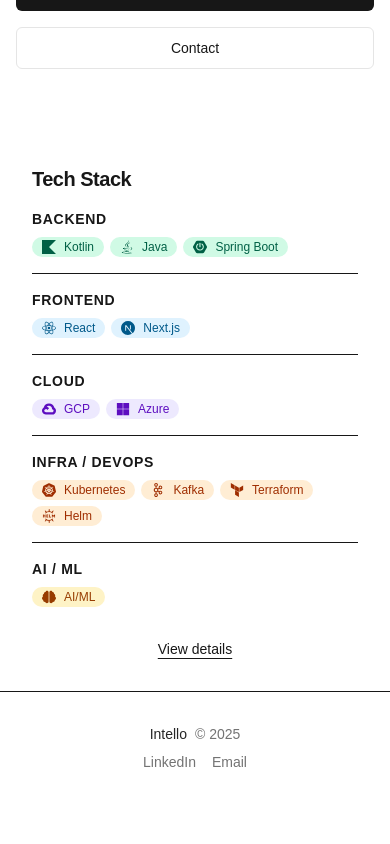
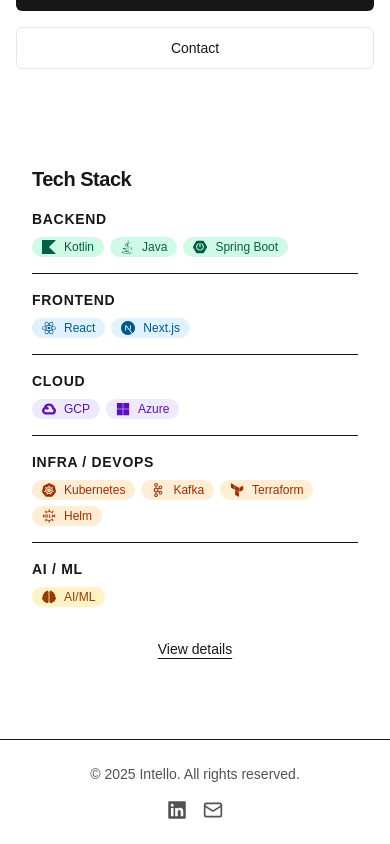
Before and after one commit to finnrobertk/intello-website, a Next.js app: page /en in a window 390 px wide. Shown: the part 692-1536 px from the top of the page. Before the commit the page ends 1496 px from the top, so only its background shows below. Built offline with nearby package versions, Linux system fonts and the light colour scheme.

Commit message:
feat: implement responsive footer with LinkedIn and email links

```diff
--- a/app/[locale]/layout.tsx
+++ b/app/[locale]/layout.tsx
@@ -3,7 +3,7 @@
 import {getMessages, setRequestLocale} from 'next-intl/server';
 import '../globals.css';
 import Navbar from '@/components/Navbar';
-import Footer from '@/components/Footer';
+import Footer from '@/components/site/Footer';
 
 export const metadata: Metadata = {
   title: 'Intello',
--- /dev/null
+++ b/components/site/Footer.tsx
@@ -0,0 +1,46 @@
+"use client";
+
+import { useTranslations } from "next-intl";
+import { Mail } from "lucide-react";
+import { FaLinkedin } from "react-icons/fa";
+
+type Props = {
+  linkedinUrl?: string;
+  email?: string;
+};
+
+export default function Footer({
+  linkedinUrl = "https://www.linkedin.com/in/your-handle",
+  email = "hello@intello.no",
+}: Props) {
+  const t = useTranslations("footer");
+  const year = new Date().getFullYear();
+
+  return (
+    <footer className="border-t mt-12 py-6">
+      <div className="mx-auto max-w-6xl px-4 flex flex-col sm:flex-row items-center justify-between gap-4 text-sm text-neutral-600 dark:text-neutral-300">
+        <p>
+          © {year} Intello. {t("rights")}
+        </p>
+        <div className="flex items-center gap-4">
+          <a
+            href={linkedinUrl}
+            target="_blank"
+            rel="noopener noreferrer"
+            className="transition-colors hover:text-primary"
+            aria-label="LinkedIn"
+          >
+            <FaLinkedin className="h-5 w-5" />
+          </a>
+          <a
+            href={`mailto:${email}`}
+            className="transition-colors hover:text-primary"
+            aria-label="Send email"
+          >
+            <Mail className="h-5 w-5" />
+          </a>
+        </div>
+      </div>
+    </footer>
+  );
+}
--- a/messages/en/index.ts
+++ b/messages/en/index.ts
@@ -12,6 +12,9 @@
   },
   Footer: {
     copyright: "© {year} Intello. All rights reserved.",
+  },
+  footer: {
+    rights: "All rights reserved."
   },
   Language: {
     english: "English",
--- a/messages/nb/index.ts
+++ b/messages/nb/index.ts
@@ -12,6 +12,9 @@
   },
   Footer: {
     copyright: "© {year} Intello. Alle rettigheter forbeholdt.",
+  },
+  footer: {
+    rights: "Alle rettigheter reservert."
   },
   Language: {
     english: "English",
--- a/package.json
+++ b/package.json
@@ -12,6 +12,7 @@
   "dependencies": {
     "@next/mdx": "^15.5.2",
     "clsx": "^2.1.1",
+    "lucide-react": "^0.542.0",
     "next": "15.5.2",
     "next-intl": "^3.26.5",
     "next-mdx-remote": "^5.0.0",
```
Also changed, not shown: 1 other file (tests, documents, lock files or other folders).
